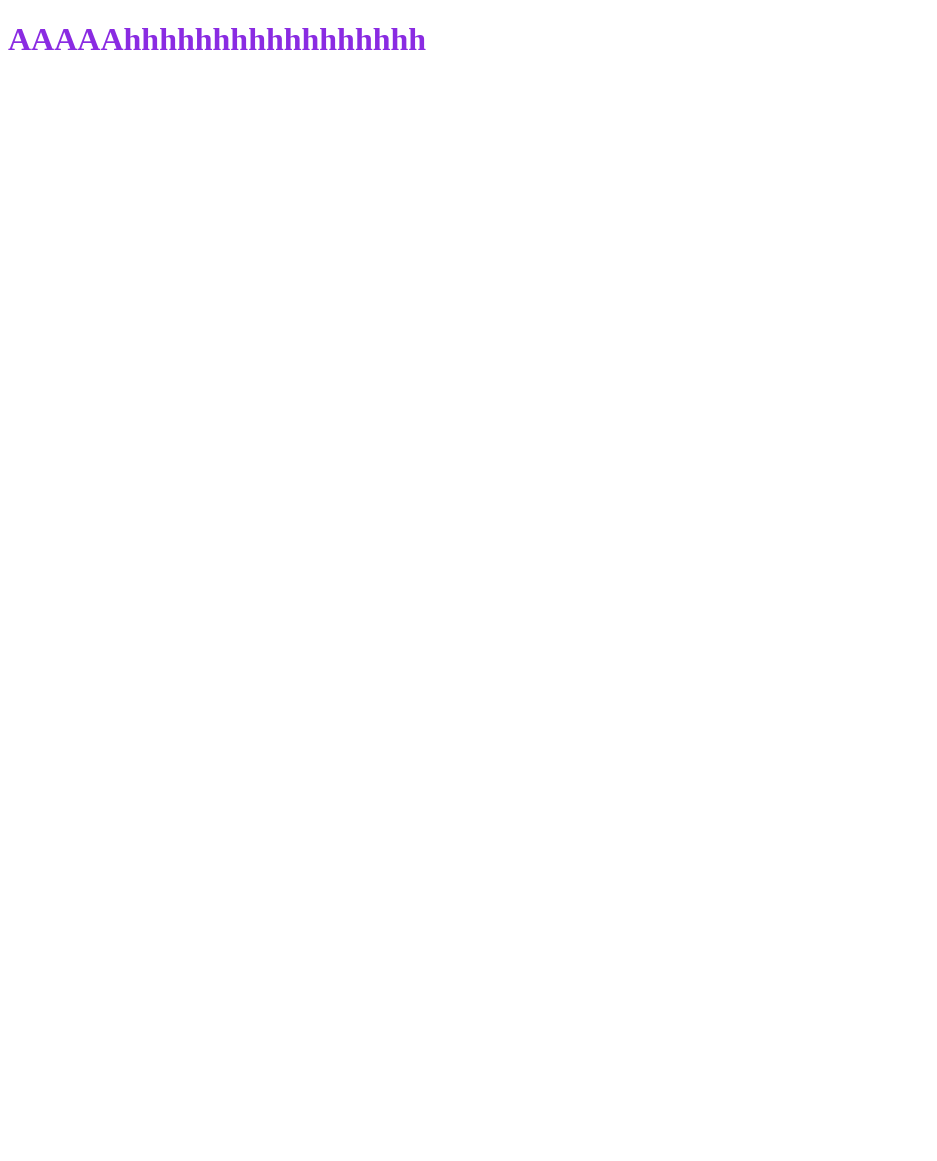
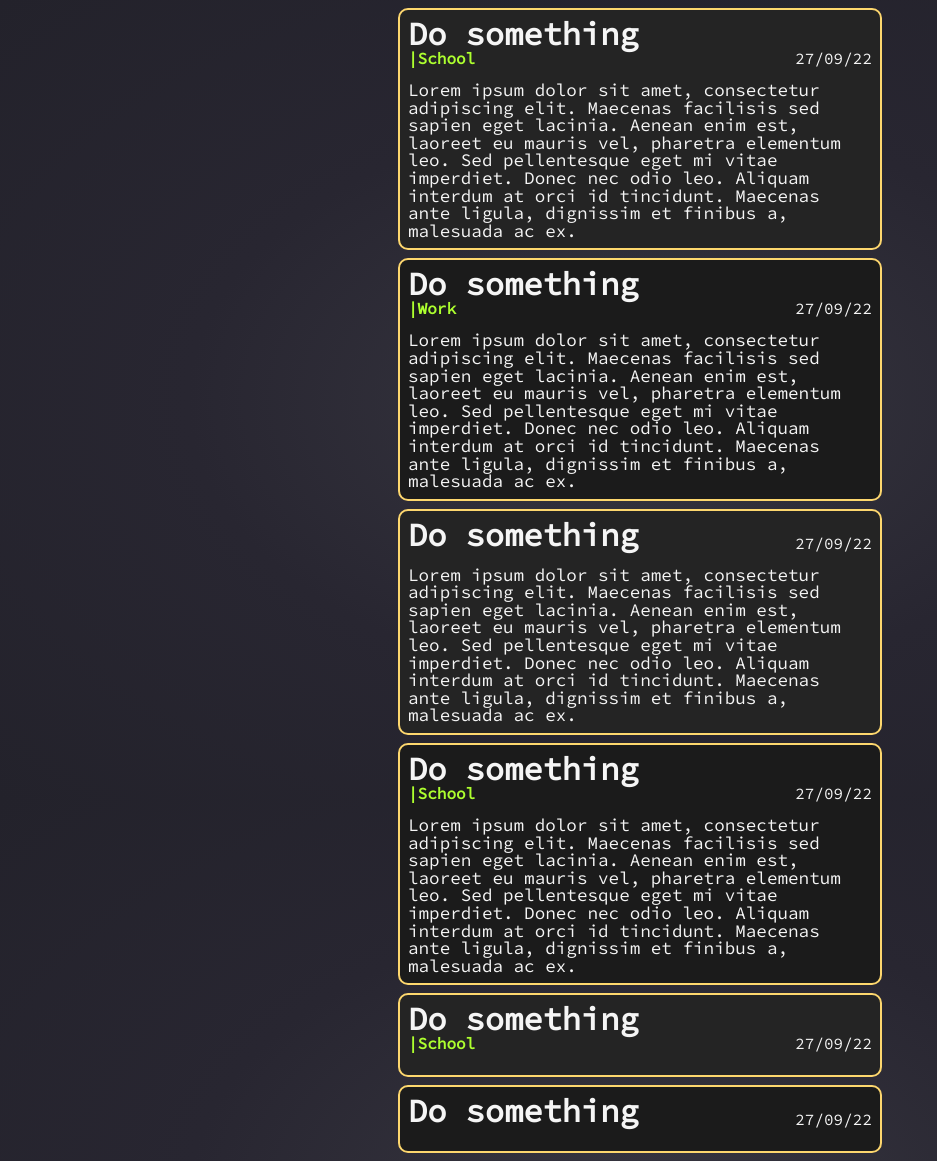
Before and after one commit to RickAfon/sad_tasks_flask, a Flask app: page / in a window 1280 px wide. Shown: the whole page, without its empty margins (0-937 px from the left). Before the commit the page ends 50 px from the top, so only its background shows below. Run offline with Flask 2, Linux system fonts and the light colour scheme.

Commit message:
did the basic structure for the first view

```diff
--- /dev/null
+++ b/src/models.py
@@ -0,0 +1,10 @@
+from dataclasses import dataclass
+from datetime import datetime
+from typing import Optional
+
+@dataclass
+class Task():
+    title: str
+    tag: Optional[str]
+    content: Optional[str]
+    creation_date: datetime
--- a/src/views.py
+++ b/src/views.py
@@ -1,6 +1,28 @@
+from datetime import datetime
 from flask import render_template
 from app import app
+from models import Task
 
 @app.route("/")
 def index():
-    return render_template("index.html")
+    tasks = [
+        Task('Do something','School', '''Lorem ipsum dolor sit amet, consectetur adipiscing elit. Maecenas facilisis sed sapien eget
+                        lacinia. Aenean enim est, laoreet eu mauris vel, pharetra elementum leo. Sed pellentesque eget
+                        mi vitae imperdiet. Donec nec odio leo. Aliquam interdum at orci id tincidunt. Maecenas ante
+                        ligula, dignissim et finibus a, malesuada ac ex.''', datetime.now()),
+        Task('Do something','Work', '''Lorem ipsum dolor sit amet, consectetur adipiscing elit. Maecenas facilisis sed sapien eget
+                        lacinia. Aenean enim est, laoreet eu mauris vel, pharetra elementum leo. Sed pellentesque eget
+                        mi vitae imperdiet. Donec nec odio leo. Aliquam interdum at orci id tincidunt. Maecenas ante
+                        ligula, dignissim et finibus a, malesuada ac ex.''', datetime.now()),
+        Task('Do something', None, '''Lorem ipsum dolor sit amet, consectetur adipiscing elit. Maecenas facilisis sed sapien eget
+                        lacinia. Aenean enim est, laoreet eu mauris vel, pharetra elementum leo. Sed pellentesque eget
+                        mi vitae imperdiet. Donec nec odio leo. Aliquam interdum at orci id tincidunt. Maecenas ante
+                        ligula, dignissim et finibus a, malesuada ac ex.''', datetime.now()),
+        Task('Do something','School', '''Lorem ipsum dolor sit amet, consectetur adipiscing elit. Maecenas facilisis sed sapien eget
+                        lacinia. Aenean enim est, laoreet eu mauris vel, pharetra elementum leo. Sed pellentesque eget
+                        mi vitae imperdiet. Donec nec odio leo. Aliquam interdum at orci id tincidunt. Maecenas ante
+                        ligula, dignissim et finibus a, malesuada ac ex.''', datetime.now()),
+        Task('Do something','School', None, datetime.now()),
+        Task('Do something',None, None, datetime.now())
+    ]
+    return render_template("index.html", tasks=tasks)
--- /dev/null
+++ b/static/css/reset.css
@@ -0,0 +1,86 @@
+html, body, div, span, applet, object, iframe,
+h1, h2, h3, h4, h5, h6, p, blockquote, pre,
+a, abbr, acronym, address, big, cite, code,
+del, dfn, em, img, ins, kbd, q, s, samp,
+small, strike, strong, sub, sup, tt, var,
+b, u, i, center,
+dl, dt, dd, ol, ul, li,
+fieldset, form, label, legend,
+table, caption, tbody, tfoot, thead, tr, th, td,
+article, aside, canvas, details, embed,
+figure, figcaption, footer, header, hgroup,
+menu, nav, output, ruby, section, summary,
+time, mark, audio, video {
+	margin: 0;
+	padding: 0;
+	border: 0;
+	font-size: 100%;
+	font: inherit;
+	vertical-align: baseline;
+}
+
+article, aside, details, figcaption, figure,
+footer, header, hgroup, menu, nav, section {
+	display: block;
+}
+body {
+	line-height: 1;
+}
+ol, ul {
+	list-style: none;
+}
+blockquote, q {
+	quotes: none;
+}
+blockquote:before, blockquote:after,
+q:before, q:after {
+	content: '';
+	content: none;
+}
+table {
+	border-collapse: collapse;
+	border-spacing: 0;
+}
+
+a {
+	color: inherit;
+	text-decoration: none;
+}
+
+img {
+	width: inherit;
+}
+
+button {
+	font-family: inherit;
+	font-size: inherit;
+	color: inherit;
+	font-weight: inherit;
+	padding: 0;
+	border: none;
+	background-color: unset;
+}
+
+input {
+	border: none;
+	color: inherit;
+	font-size: inherit;
+	font-weight: inherit;
+	font-family: inherit;
+}
+
+textarea {
+	border: none;
+	color: inherit;
+	font-size: inherit;
+	font-weight: inherit;
+	font-family: inherit;
+}
+
+select {
+	border: none;
+	color: inherit;
+	font-size: inherit;
+	font-weight: inherit;
+	font-family: inherit;
+}
--- a/static/css/style.css
+++ b/static/css/style.css
@@ -1,3 +1,60 @@
+@import url('https://fonts.googleapis.com/css2?family=Source+Code+Pro&display=swap');
+
 body {
-    color: blueviolet;
+    background-color: #2d2c34;
+    background-image: radial-gradient(#373640, #282631, #23222b);
+    background-repeat: no-repeat;
+    background-attachment: fixed;
+    color: whitesmoke;
+    font-family: 'Source Code Pro', monospace;
 }
+
+.main-wrapper {
+    display: flex;
+    justify-content: center;
+}
+
+.task-list {
+    width: 500px;
+}
+
+.task-card {
+    margin: 0.5rem;
+    padding: 0.5rem;
+    border: 2px solid rgb(253, 215, 110);
+    border-radius: 10px;
+}
+
+.task-card:nth-child(even) {
+    background-color: rgb(27, 27, 27);
+}
+
+.task-card:nth-child(odd) {
+    background-color: rgb(36, 36, 36);
+}
+
+.task-card__header {
+    display: flex;
+    justify-content: space-between;
+    align-items: flex-end;
+    margin-bottom: 1rem;
+}
+
+.task-card__header h1 {
+    font-size: 2rem;
+    font-weight: bold;
+}
+
+.task-card__header__title span {
+    font-size: 1rem;
+    color: greenyellow;
+    font-weight: bold;
+}
+
+.task-card__header__title span::before {
+    content: "|";
+}
+
+.task-card__content {
+    font-size: 1.1rem;
+}
--- a/templates/index.html
+++ b/templates/index.html
@@ -1,13 +1,36 @@
 <!DOCTYPE html>
 <html lang="pt-br">
+
     <head>
         <meta charset="UTF-8">
         <meta http-equiv="X-UA-Compatible" content="IE=edge">
         <meta name="viewport" content="width=device-width, initial-scale=1.0">
+        <link rel="stylesheet" href="{{ url_for('static', filename='css/reset.css') }}">
         <link rel="stylesheet" href="{{ url_for('static', filename='css/style.css') }}">
         <title>Sad Tasks</title>
     </head>
+
     <body>
-    <h1>AAAAAhhhhhhhhhhhhhhhhh</h1>
+        <main class="main-wrapper">
+            <ul class="task-list">
+                {% for task in tasks %}
+                <li class="task-card">
+                    <div class="task-card__header">
+                        <div class="task-card__header__title">
+                            <h1>{{ task.title }}</h1>
+                            {% if task.tag %}
+                            <span>{{ task.tag }}</span>
+                            {% endif %}
+                        </div>
+                        <span>{{ task.creation_date.strftime('%d/%m/%y') }}</span>
+                    </div>
+                    {% if task.content %}
+                    <span class="task-card__content">{{ task.content }}</span>
+                    {% endif %}
+                </li>
+                {% endfor %}
+            </ul>
+        </main>
     </body>
+
 </html>
```
Also changed, not shown: 1 other file. Lines whose indentation alone changed are shown as unchanged.
